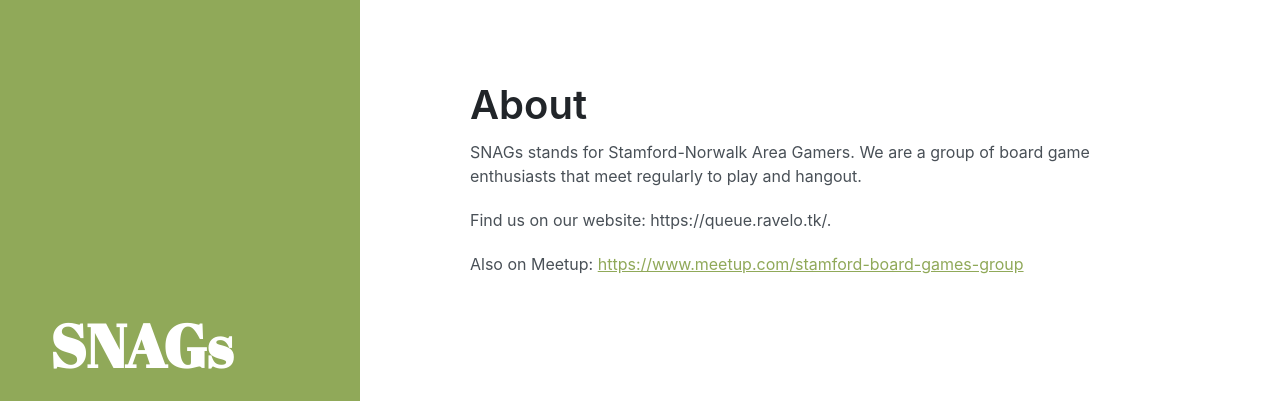
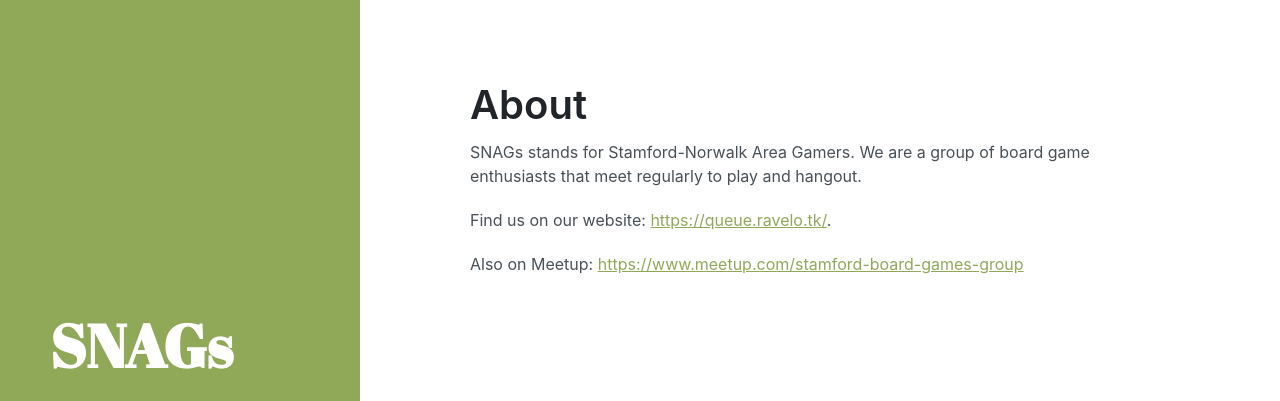
Before and after one commit to gandazgul/snagsct, a Jekyll site: the page built from about.md, in a window 1280 px wide. Shown: the top 401 px of the page. Built offline with Jekyll 4.4.1, drawn with Linux system fonts in a browser that asks for light colours.

```diff
--- a/about.md
+++ b/about.md
@@ -5,6 +5,6 @@ permalink: /about/
 ---
 SNAGs stands for Stamford-Norwalk Area Gamers. We are a group of board game enthusiasts that meet regularly to play and hangout.
 
-Find us on our website: https://queue.ravelo.tk/[](https://queue.ravelo.tk/).
+Find us on our website: <https://queue.ravelo.tk/>[](https://queue.ravelo.tk/).
 
 Also on Meetup: <https://www.meetup.com/stamford-board-games-group>
```
